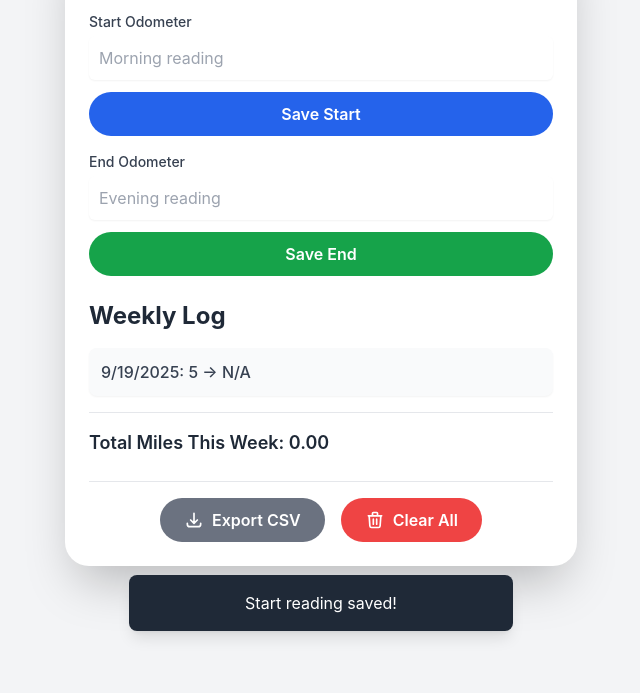
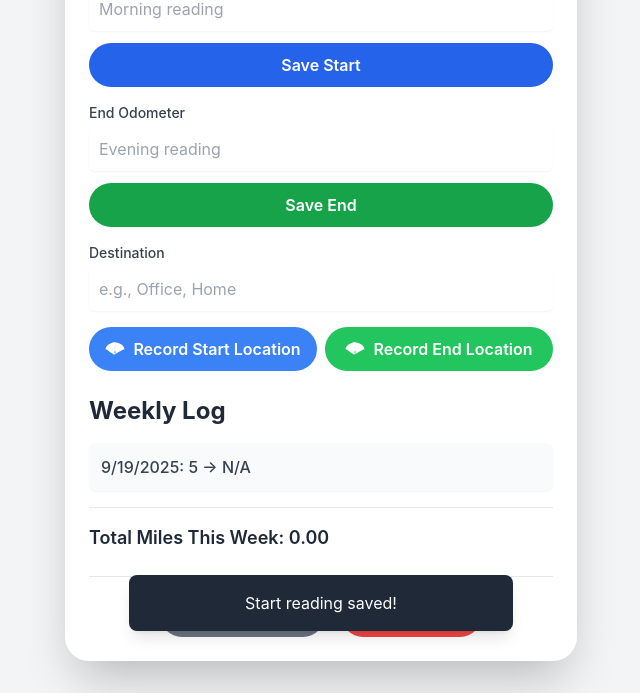
Before and after one commit to fgonzalez1mv-bot/Mileage-Tracker, a plain HTML site: page index.html in a window 1280 px wide. Both pictures are taken after typing "5" into the empty fields and a click on the button "Save Start". Shown: the part 153-846 px from the top of the page, without its empty margins (319-959 px from the left). Before the commit the page ends 800 px from the top, so only its background shows below. Drawn offline with nearby package versions, Linux system fonts and the light colour scheme.

Commit message:
Update index.html

```diff
--- a/index.html
+++ b/index.html
@@ -38,6 +38,26 @@
                 <input type="number" id="endOdometer" placeholder="Evening reading" class="mt-1 block w-full rounded-md border-gray-300 shadow-sm focus:border-blue-300 focus:ring focus:ring-blue-200 focus:ring-opacity-50 transition duration-150 ease-in-out p-2.5">
                 <button onclick="saveOdometer('end')" class="mt-3 w-full bg-green-600 hover:bg-green-700 text-white font-semibold py-2.5 px-4 rounded-full transition-colors duration-200 ease-in-out">
                     Save End
+                </button>
+            </div>
+            <div>
+                <label for="destination" class="block text-sm font-medium text-gray-700">Destination</label>
+                <input type="text" id="destination" placeholder="e.g., Office, Home" class="mt-1 block w-full rounded-md border-gray-300 shadow-sm focus:border-blue-300 focus:ring focus:ring-blue-200 focus:ring-opacity-50 transition duration-150 ease-in-out p-2.5">
+            </div>
+            <div class="flex flex-col sm:flex-row justify-center space-y-2 sm:space-y-0 sm:space-x-2">
+                <button onclick="saveLocation('start')" class="w-full sm:w-1/2 bg-blue-500 hover:bg-blue-600 text-white font-semibold py-2.5 px-4 rounded-full transition-colors duration-200 ease-in-out flex items-center justify-center space-x-2">
+                    <svg class="w-5 h-5" fill="currentColor" viewBox="0 0 20 20" xmlns="http://www.w3.org/2000/svg">
+                        <path fill-rule="evenodd" d="M5.055 7.042A4 4 0 0113 7a4 4 0 01-1.055 2.958L10 12.844l-1.945-2.802A4 4 0 015.055 7.042zM10 5a2 2 0 100 4 2 2 0 000-4z" clip-rule="evenodd"></path>
+                        <path fill-rule="evenodd" d="M.458 10C1.408 5.759 5.86 3.5 10 3.5s8.592 2.259 9.542 6.501c-.95.45-3.085 1.543-5.542 2.766-1.432.716-2.592 1.547-3.996 2.502a1 1 0 01-1.411 0c-1.404-.955-2.564-1.786-3.996-2.502C3.542 11.543 1.408 10.45 0.458 10zM10 14.5a.5.5 0 01-.5-.5V9.05a.5.5 0 011 0v4.95a.5.5 0 01-.5.5z" clip-rule="evenodd"></path>
+                    </svg>
+                    <span>Record Start Location</span>
+                </button>
+                <button onclick="saveLocation('end')" class="w-full sm:w-1/2 bg-green-500 hover:bg-green-600 text-white font-semibold py-2.5 px-4 rounded-full transition-colors duration-200 ease-in-out flex items-center justify-center space-x-2">
+                    <svg class="w-5 h-5" fill="currentColor" viewBox="0 0 20 20" xmlns="http://www.w3.org/2000/svg">
+                        <path fill-rule="evenodd" d="M5.055 7.042A4 4 0 0113 7a4 4 0 01-1.055 2.958L10 12.844l-1.945-2.802A4 4 0 015.055 7.042zM10 5a2 2 0 100 4 2 2 0 000-4z" clip-rule="evenodd"></path>
+                        <path fill-rule="evenodd" d="M.458 10C1.408 5.759 5.86 3.5 10 3.5s8.592 2.259 9.542 6.501c-.95.45-3.085 1.543-5.542 2.766-1.432.716-2.592 1.547-3.996 2.502a1 1 0 01-1.411 0c-1.404-.955-2.564-1.786-3.996-2.502C3.542 11.543 1.408 10.45 0.458 10zM10 14.5a.5.5 0 01-.5-.5V9.05a.5.5 0 011 0v4.95a.5.5 0 01-.5.5z" clip-rule="evenodd"></path>
+                    </svg>
+                    <span>Record End Location</span>
                 </button>
             </div>
         </div>
@@ -105,10 +125,71 @@
             }
         }
 
+        function saveLocation(type) {
+            if (navigator.geolocation) {
+                navigator.geolocation.getCurrentPosition(
+                    (position) => {
+                        const { latitude, longitude } = position.coords;
+                        let log = JSON.parse(localStorage.getItem('mileageLog')) || [];
+                        const today = new Date().toLocaleDateString('en-US');
+                        const location = `${latitude.toFixed(4)}, ${longitude.toFixed(4)}`;
+
+                        let existingEntryIndex = log.findIndex(entry => entry.date === today);
+
+                        if (existingEntryIndex === -1) {
+                            existingEntryIndex = log.length;
+                            log.push({
+                                date: today,
+                                start: null,
+                                end: null,
+                                miles: 0,
+                                destination: '',
+                                startLocation: null,
+                                endLocation: null
+                            });
+                        }
+
+                        if (type === 'start') {
+                            log[existingEntryIndex].startLocation = location;
+                            showMessage("Start location recorded!");
+                        } else {
+                            log[existingEntryIndex].endLocation = location;
+                            showMessage("End location recorded!");
+                        }
+
+                        localStorage.setItem('mileageLog', JSON.stringify(log));
+                        updateLog();
+                    },
+                    (error) => {
+                        showMessage("Error getting location: " + error.message);
+                    }
+                );
+            } else {
+                showMessage("Geolocation is not supported by your browser.");
+            }
+        }
+
         function saveOdometer(type) {
             const startInput = document.getElementById('startOdometer');
             const endInput = document.getElementById('endOdometer');
+            const destinationInput = document.getElementById('destination');
             let log = JSON.parse(localStorage.getItem('mileageLog')) || [];
+
+            const today = new Date().toLocaleDateString('en-US');
+            let existingEntryIndex = log.findIndex(entry => entry.date === today);
+
+            if (existingEntryIndex === -1) {
+                existingEntryIndex = log.length;
+                log.push({
+                    date: today,
+                    start: null,
+                    end: null,
+                    miles: 0,
+                    destination: '',
+                    startLocation: null,
+                    endLocation: null
+                });
+            }
 
             if (type === 'start') {
                 const reading = parseFloat(startInput.value);
@@ -116,22 +197,11 @@
                     showMessage("Please enter a valid start odometer reading.");
                     return;
                 }
-
-                const today = new Date().toLocaleDateString('en-US');
-                const existingEntryIndex = log.findIndex(entry => entry.date === today);
-
-                if (existingEntryIndex !== -1) {
-                    log[existingEntryIndex].start = reading;
-                    showMessage("Updated today's start reading!");
-                } else {
-                    log.push({
-                        date: today,
-                        start: reading,
-                        end: null,
-                        miles: 0
-                    });
-                    showMessage("Start reading saved!");
+                log[existingEntryIndex].start = reading;
+                if (destinationInput.value) {
+                    log[existingEntryIndex].destination = destinationInput.value;
                 }
+                showMessage("Start reading saved!");
                 startInput.value = '';
 
             } else if (type === 'end') {
@@ -140,18 +210,16 @@
                     showMessage("Please enter a valid end odometer reading.");
                     return;
                 }
-
-                const today = new Date().toLocaleDateString('en-US');
-                const existingEntryIndex = log.findIndex(entry => entry.date === today);
-
-                if (existingEntryIndex !== -1 && log[existingEntryIndex].start !== null) {
-                    log[existingEntryIndex].end = reading;
-                    log[existingEntryIndex].miles = reading - log[existingEntryIndex].start;
-                    showMessage("End reading saved!");
-                } else {
+                if (log[existingEntryIndex].start === null) {
                     showMessage("Please save a start reading for today first.");
                     return;
                 }
+                log[existingEntryIndex].end = reading;
+                log[existingEntryIndex].miles = reading - log[existingEntryIndex].start;
+                if (destinationInput.value) {
+                    log[existingEntryIndex].destination = destinationInput.value;
+                }
+                showMessage("End reading saved!");
                 endInput.value = '';
             }
 
@@ -169,19 +237,26 @@
 
             log.forEach(entry => {
                 const listItem = document.createElement('li');
-                listItem.className = "flex items-center justify-between p-3 bg-gray-50 rounded-lg shadow-sm";
+                listItem.className = "flex flex-col p-3 bg-gray-50 rounded-lg shadow-sm";
 
-                let logText = `${entry.date}: ${entry.start || 'N/A'} → ${entry.end || 'N/A'}`;
-                let milesText = '';
+                let startText = entry.start !== null ? `${entry.start}` : 'N/A';
+                let endText = entry.end !== null ? `${entry.end}` : 'N/A';
+                let milesText = entry.miles !== 0 ? ` = ${entry.miles.toFixed(2)} miles` : '';
 
-                if (entry.start !== null && entry.end !== null) {
-                    milesText = ` = ${entry.miles.toFixed(2)} miles`;
-                    totalMiles += entry.miles;
+                let locationText = '';
+                if (entry.startLocation || entry.endLocation) {
+                    locationText += `<span class="text-sm text-gray-500 mt-1">Start: ${entry.startLocation || 'N/A'} | End: ${entry.endLocation || 'N/A'}</span>`;
                 }
 
+                totalMiles += entry.miles;
+
                 listItem.innerHTML = `
-                    <span class="font-medium text-gray-700">${logText}</span>
-                    <span class="font-semibold text-blue-600">${milesText}</span>
+                    <div class="flex justify-between items-center w-full">
+                        <span class="font-medium text-gray-700">${entry.date}: ${startText} &rarr; ${endText}</span>
+                        <span class="font-semibold text-blue-600">${milesText}</span>
+                    </div>
+                    ${entry.destination ? `<span class="text-sm text-gray-500 mt-1">Destination: ${entry.destination}</span>` : ''}
+                    ${locationText}
                 `;
                 logList.appendChild(listItem);
             });
@@ -201,10 +276,10 @@
             }
 
             let csvContent = "data:text/csv;charset=utf-8,";
-            csvContent += "Date,Start Odometer,End Odometer,Miles\n";
+            csvContent += "Date,Start Odometer,End Odometer,Miles,Destination,Start Location,End Location\n";
 
             log.forEach(entry => {
-                const row = `${entry.date},${entry.start || ''},${entry.end || ''},${entry.miles || ''}\n`;
+                const row = `${entry.date},${entry.start || ''},${entry.end || ''},${entry.miles || ''},"${entry.destination || ''}","${entry.startLocation || ''}","${entry.endLocation || ''}"\n`;
                 csvContent += row;
             });
 
```
